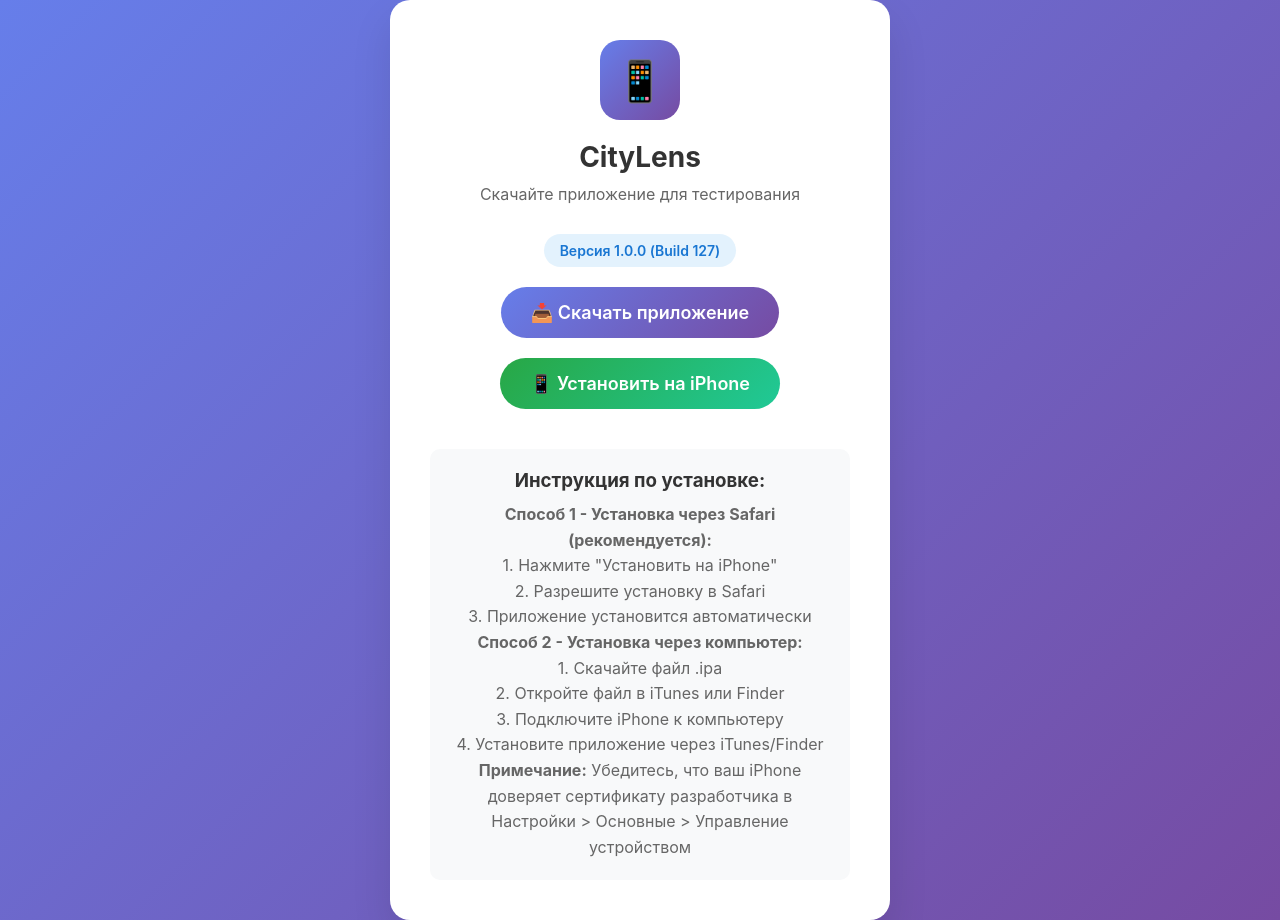
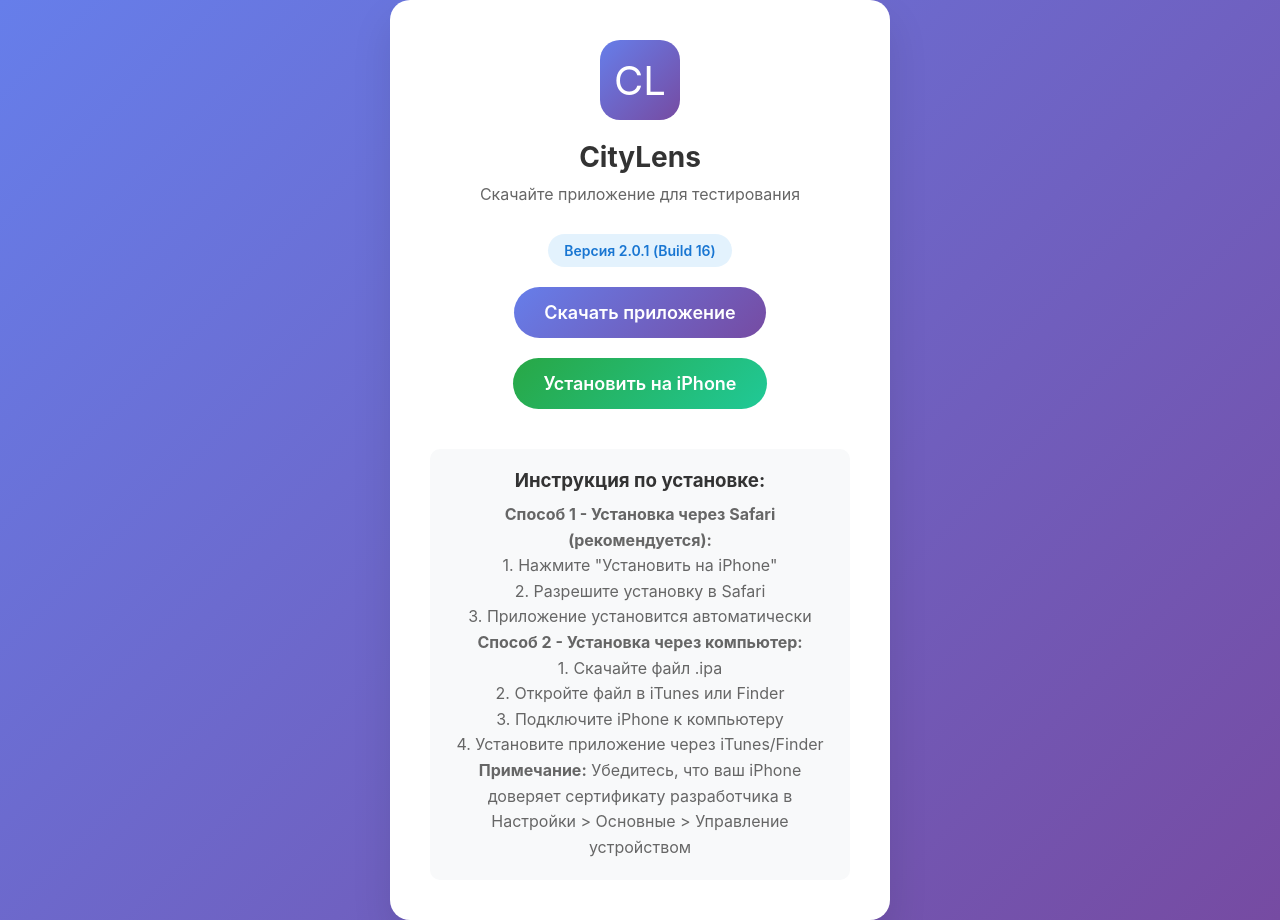
Before and after one commit to RuslanTsitser/ios_ad_hoc_test, a plain HTML site: page index.html in a window 1280 px wide. Drawn offline with Linux system fonts and the light colour scheme.

Commit message:
Update app version to 2.0.1 in index.html and manifest.plist, and change logo text from 📱 to CL.

```diff
--- a/index.html
+++ b/index.html
@@ -108,22 +108,20 @@
   </head>
   <body>
     <div class="container">
-      <div class="logo">📱</div>
+      <div class="logo">CL</div>
       <h1>CityLens</h1>
       <p class="subtitle">Скачайте приложение для тестирования</p>
 
-      <div class="version">Версия 1.0.0 (Build 127)</div>
+      <div class="version">Версия 2.0.1 (Build 16)</div>
 
-      <a href="app.ipa" class="download-btn" download>
-        📥 Скачать приложение
-      </a>
+      <a href="app.ipa" class="download-btn" download> Скачать приложение </a>
 
       <a
-        href="itms-services://?action=download-manifest&url=https://ruslantsitser-ota-proxy.cicerro96.workers.dev/manifest.plist"
+        href="itms-services://?action=download-manifest&url=https://ruslantsitser.github.io/ios_ad_hoc/manifest.plist"
         class="download-btn"
         style="background: linear-gradient(135deg, #28a745, #20c997)"
       >
-        📱 Установить на iPhone
+        Установить на iPhone
       </a>
 
       <div class="info">
```
Also changed, not shown: 1 other file.
